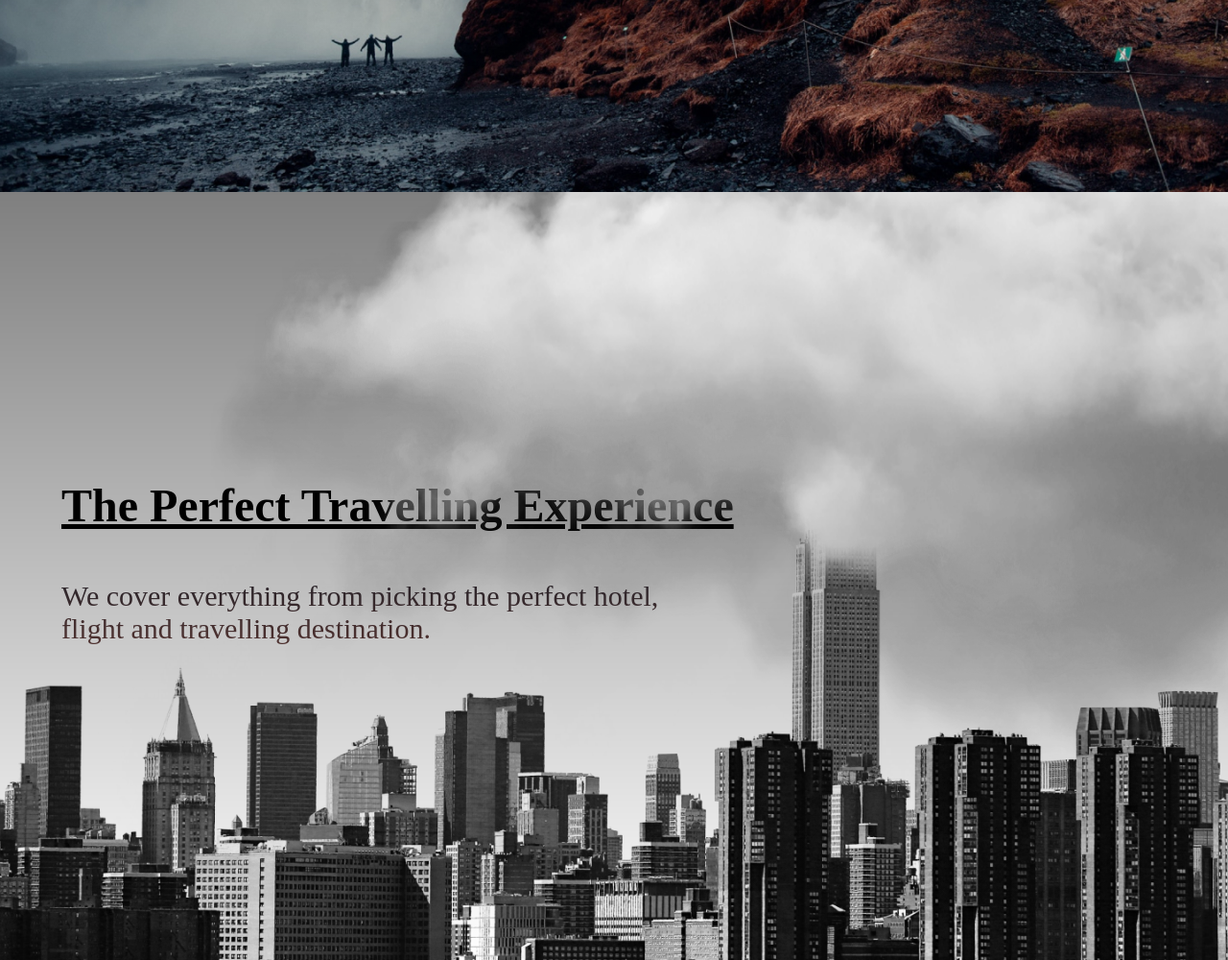
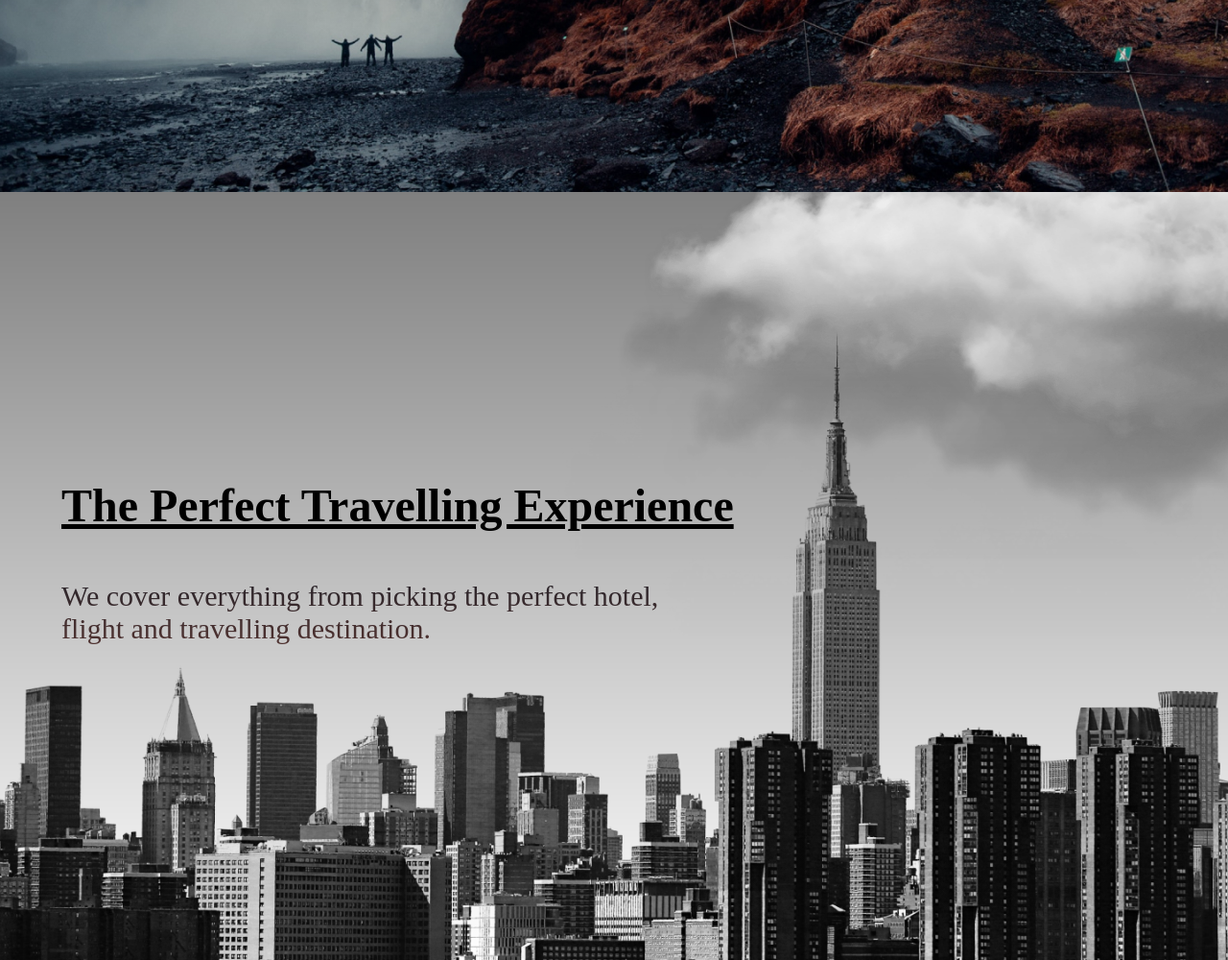
Before and after one commit to AnishSingh15/trial, a plain HTML site: page index.html in a window 1280 px wide. Shown: the part 600-1600 px from the top of the page at 96% size. Drawn offline with Linux system fonts and the light colour scheme; a web font is replaced by a local one.

Commit message:
Update style.css

```diff
--- a/style.css
+++ b/style.css
@@ -327,11 +327,8 @@ footer ul {
 }
 
 @media screen and (max-width: 1390px) {
-    .cloud {
-        height: 80rem;
-        width: 100%;
-    }
+
      .moving-cloud-2 {
-        top: 7.6%;
+        top: 8%;
     }
 }
```
